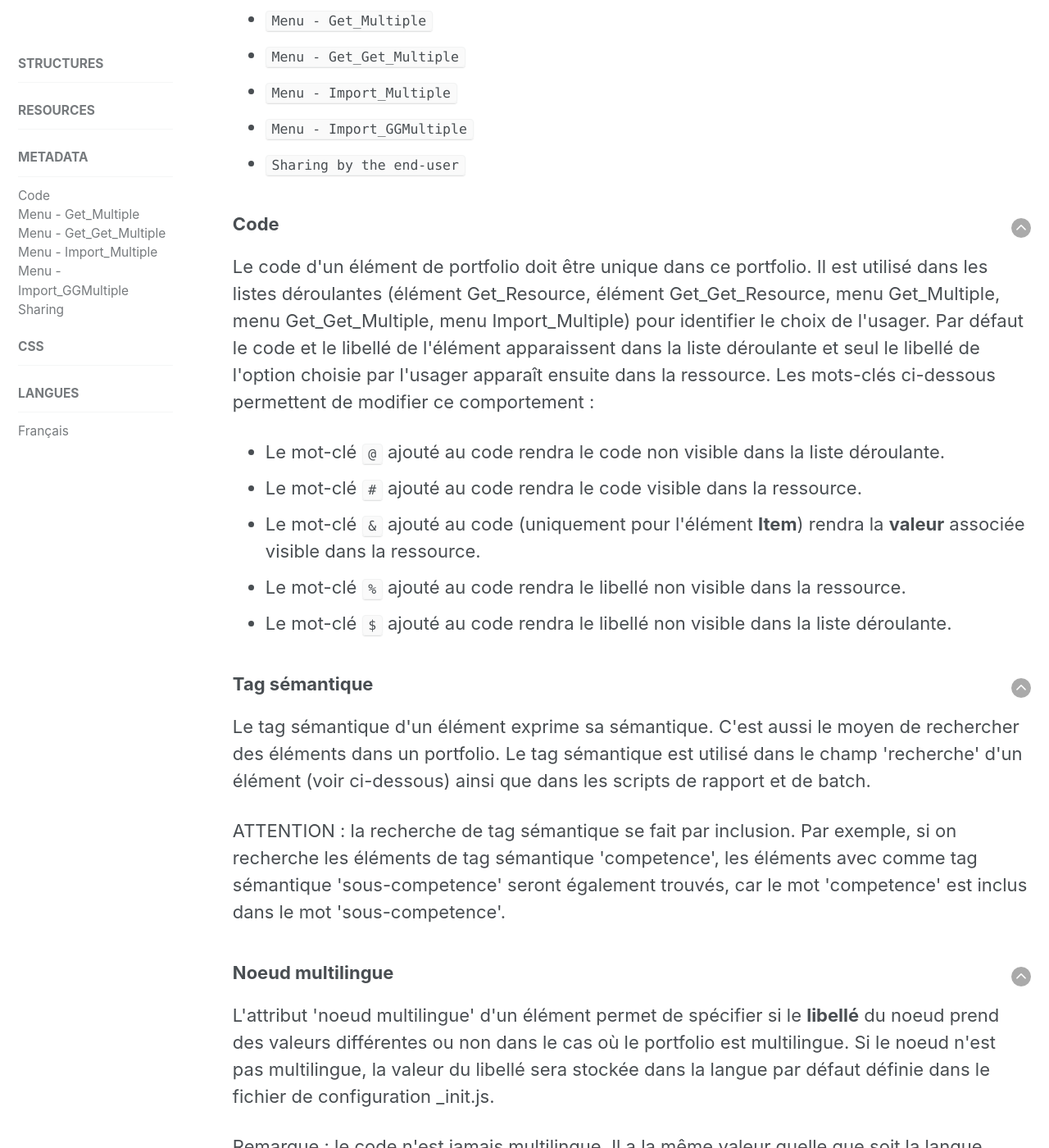
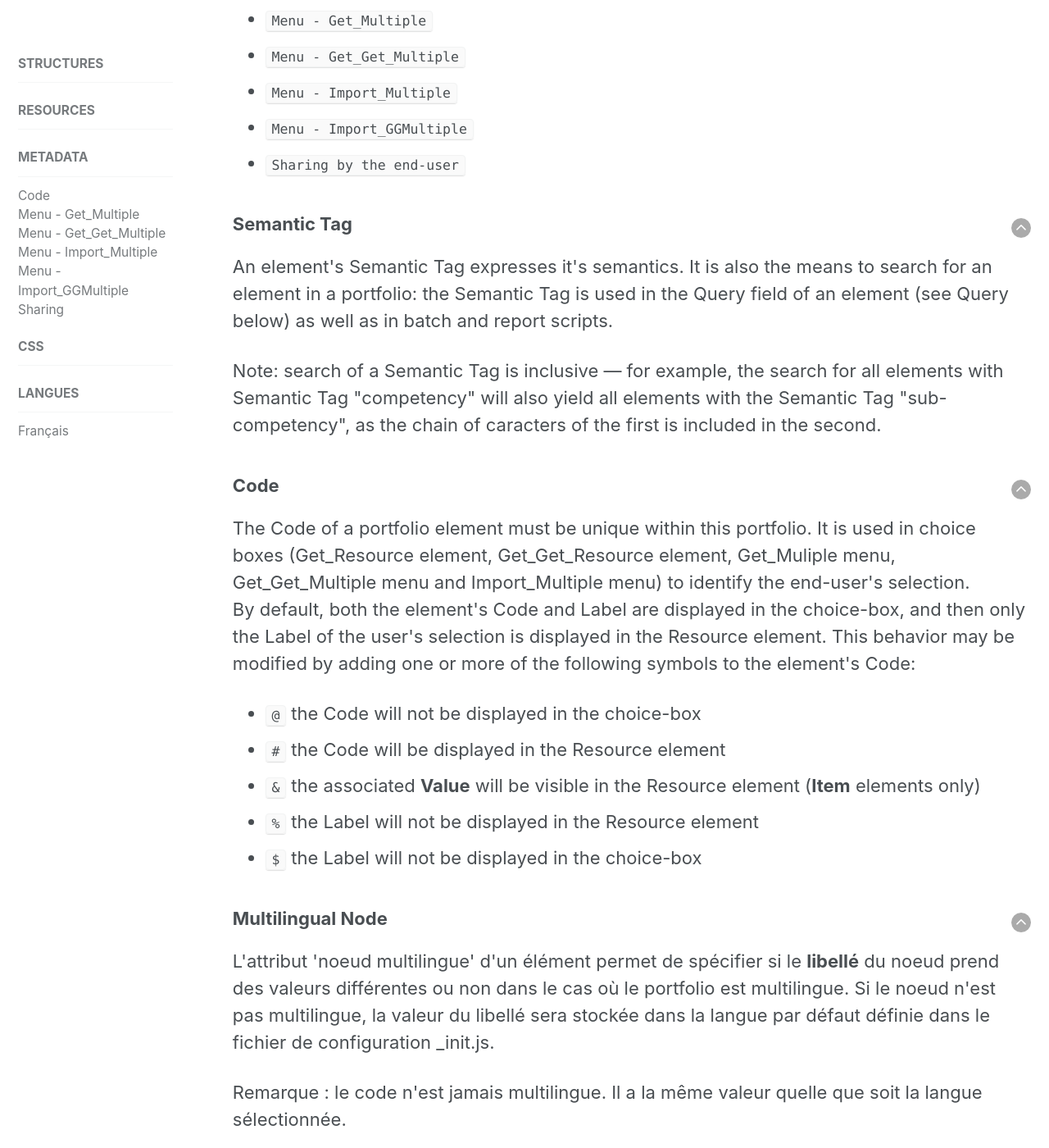
Before and after one commit to karutaproject/karuta-frontend-documentation, a Jekyll site: the page built from _pages/metadata_en.html, in a window 1280 px wide and 1400 px high, scrolled down 1060 px. Shown: the whole window at 82% size. Built offline with Jekyll 4.4.1, drawn with Linux system fonts in a browser that asks for light colours; some of the changed text lies outside the part shown.

Commit message:
Traduction

```diff
--- a/_pages/metadata_en.html
+++ b/_pages/metadata_en.html
@@ -17,10 +17,10 @@ sidebar:
 <p>
 	Metadata is accessed through an element's editing box.
 </p>
-<p>Metadata:</p>
+<p>Some of the Karuta elements' metadata:</p>
 <ul>
+	<li><code><a href='#semantictag'>Semantic Tag</a></code></li>
 	<li><code><a href='#asmstructure'>Code</a></code></li>
-	<li><code><a href='#semantictag'>Semantic Tag</a></code></li>
 	<li><code><a href='#multilingual-node'>Multilingual Node</a></code></li>
 	<li><code><a href='#multilingual-resource'>Multilingual Resource</a></code></li>
 	<li><code><a href='#encript-resource'>Encrypt Resource</a></code></li>
@@ -39,41 +39,44 @@ sidebar:
 
 <article>
 	<a style='float:right' href='#top'><img src='../assets/img/arrow-up.png'/></a>
+	<h3 id='semantictag'>Semantic Tag</h3>
+	<p>
+		An element's Semantic Tag expresses it's semantics. It is also the means to search for an element
+		in a portfolio: the Semantic Tag is used in the Query field of an element (see Query below) as well
+		as in batch and report scripts.
+	</p>
+	<p>
+		Note: search of a Semantic Tag is inclusive &mdash; for example, the search for all elements with
+		Semantic Tag "competency" will also yield all elements with the Semantic Tag "sub-competency", as
+		the chain of caracters of the first is included in the second.
+	</p>
+</article>
+
+<article>
+	<a style='float:right' href='#top'><img src='../assets/img/arrow-up.png'/></a>
 	<h3 id='asmstructure'>Code</h3>
-	<p>Le code d'un élément de portfolio doit être unique dans ce portfolio. Il est utilisé dans les
-		listes déroulantes (élément Get_Resource, élément Get_Get_Resource, menu Get_Multiple, menu
-		Get_Get_Multiple, menu Import_Multiple) pour identifier le choix de l'usager. Par défaut le
-		code et le libellé de l'élément apparaissent dans la liste déroulante et seul le libellé de
-		l'option choisie par l'usager apparaît ensuite dans la ressource. Les mots-clés ci-dessous
-		permettent de modifier ce comportement :</p>
+	<p>
+		The Code of a portfolio element must be unique within this portfolio. It is used in choice boxes
+		(Get_Resource element, Get_Get_Resource element, Get_Muliple menu, Get_Get_Multiple menu and
+		Import_Multiple menu) to identify the end-user's selection.</br>
+		By default, both the element's Code and Label are displayed in the choice-box, and then only
+		the Label of the user's selection is displayed in the Resource element. This behavior may be
+		modified by adding one or more of the following symbols to the element's Code:
+
+	</p>
 	<ul>
-		<li>Le mot-clé <code>@</code> ajouté au code rendra le code non visible dans la liste déroulante.</li>
-		<li>Le mot-clé <code>#</code> ajouté au code rendra le code visible dans la ressource.</li>
-		<li>Le mot-clé <code>&amp;</code> ajouté au code (uniquement pour l'élément <b>Item</b>) rendra la <b>valeur</b> associée visible dans la ressource.</li>
-		<li>Le mot-clé <code>%</code> ajouté au code rendra le libellé non visible dans la ressource.</li>
-		<li>Le mot-clé <code>$</code> ajouté au code rendra le libellé non visible dans la liste déroulante.</li>
+		<li><code>@</code> the Code will not be displayed in the choice-box</li>
+		<li><code>#</code> the Code will be displayed in the Resource element</li>
+		<li><code>&amp;</code> the associated <b>Value</b> will be visible in the Resource element
+			(<b>Item</b> elements only)</li>
+		<li><code>%</code> the Label will not be displayed in the Resource element</li>
+		<li><code>$</code> the Label will not be displayed in the choice-box</li>
 	</ul>
 </article>
 
 <article>
 	<a style='float:right' href='#top'><img src='../assets/img/arrow-up.png'/></a>
-	<h3 id='semantictag'>Tag sémantique</h3>
-	<p>
-		Le tag sémantique d'un élément exprime sa sémantique. C'est aussi le moyen de
-		rechercher des éléments dans un portfolio. Le tag sémantique est utilisé dans le champ
-		'recherche' d'un élément (voir ci-dessous) ainsi que dans les scripts de rapport et de batch.
-	</p>
-	<p>
-		ATTENTION : la recherche de tag sémantique se fait par inclusion. Par exemple,
-		si on recherche les éléments de tag sémantique 'competence', les éléments avec comme
-		tag sémantique 'sous-competence' seront également trouvés, car le mot 'competence'
-		est inclus dans le mot 'sous-competence'.
-	</p>
-</article>
-
-<article>
-	<a style='float:right' href='#top'><img src='../assets/img/arrow-up.png'/></a>
-	<h3 id='multilingual-node'>Noeud multilingue</h3>
+	<h3 id='multilingual-node'>Multilingual Node</h3>
 	<p>
 		L'attribut 'noeud multilingue' d'un élément permet de spécifier si le <b>libellé</b> du noeud
 		prend des valeurs différentes ou non dans le cas où le portfolio est multilingue. Si le noeud
@@ -88,7 +91,7 @@ sidebar:
 
 <article>
 	<a style='float:right' href='#top'><img src='../assets/img/arrow-up.png'/></a>
-	<h3 id='multilingual-resource'>Ressource multilingue</h3>
+	<h3 id='multilingual-resource'>Multilingual Resource</h3>
 	<p>
 		L'attribut 'ressource multilingue' d'un élément permet de spécifier si les données entrées
 		pour la ressource prennent des valeurs différentes ou non dans le cas où le portfolio est
@@ -99,7 +102,7 @@ sidebar:
 
 <article>
 	<a style='float:right' href='#top'><img src='../assets/img/arrow-up.png'/></a>
-	<h3 id='encript-resource'>Encripter la ressource</h3>
+	<h3 id='encript-resource'>Encrypt Resource</h3>
 	<p>
 		Cet attribut permet de spécifier si la ressource est encriptée. Dans le cas positif, à
 		l'ouverture du portfolio, une phrase-clé est demandée à l'usager. Cette phrase-clé sert
@@ -111,7 +114,7 @@ sidebar:
 
 <article>
 	<a style='float:right' href='#top'><img src='../assets/img/arrow-up.png'/></a>
-	<h3 id='see'>Rôles - Voir</h3>
+	<h3 id='see'>Roles - See</h3>
 	<p>
 		La liste des rôles, séparés par un espace, pouvant voir l'élément.
 		Exemple : etudiant professeur <br> Par défaut le droit de voir est attribué au rôle
@@ -121,13 +124,13 @@ sidebar:
 
 <article>
 	<a style='float:right' href='#top'><img src='../assets/img/arrow-up.png'/></a>
-	<h3 id='delete'>Rôles - Supprimer</h3>
+	<h3 id='delete'>Roles - Delete</h3>
 	<p>La liste des rôles, séparés par un espace, pouvant supprimer l'élément.</p>
 </article>
 
 <article>
 	<a style='float:right' href='#top'><img src='../assets/img/arrow-up.png'/></a>
-	<h3 id='edit-resource'>Rôles - Éditer ressource</h3>
+	<h3 id='edit-resource'>Roles - Edit Resource</h3>
 	<p>
 		La liste des rôles, séparés par un espace, pouvant éditer la ressource (y stocker des données).
 		Disponible uniquement sur les éléments ressource, non disponible sur les éléments de structure.
@@ -157,7 +160,7 @@ sidebar:
 
 <article>
 	<a style='float:right' href='#top'><img src='../assets/img/arrow-up.png'/></a>
-	<h3 id='query'>Recherche</h3>
+	<h3 id='query'>Query</h3>
 	<p>
 		Le champ 'recherche' est utilisé par l'élément Get_Resource, l'élément
 		Get_Get_Resource, le menu Get_Multiple, le menu Get_Get_Multiple, le menu Import_Multiple,
@@ -310,7 +313,7 @@ sidebar:
 
 <article>
 	<a style='float:right' href='#top'><img src='../assets/img/arrow-up.png'/></a>
-	<h3 id='sharing'>Partage par l'usager</h3>
+	<h3 id='sharing'>Sharing by the end-user</h3>
 	<p>La fonction Partage par l'usager permet à l'usager d'envoyer un courriel avec un hyperlien qui
 		partage, en tout ou en partie, son portfolio avec un tiers.</p>
 	<h4>Format</h4>
```
Also changed, not shown: other parts of _pages/metadata_en.html (+2 -2 lines), _pages/metadata_fr.html (+25 -22 lines).
